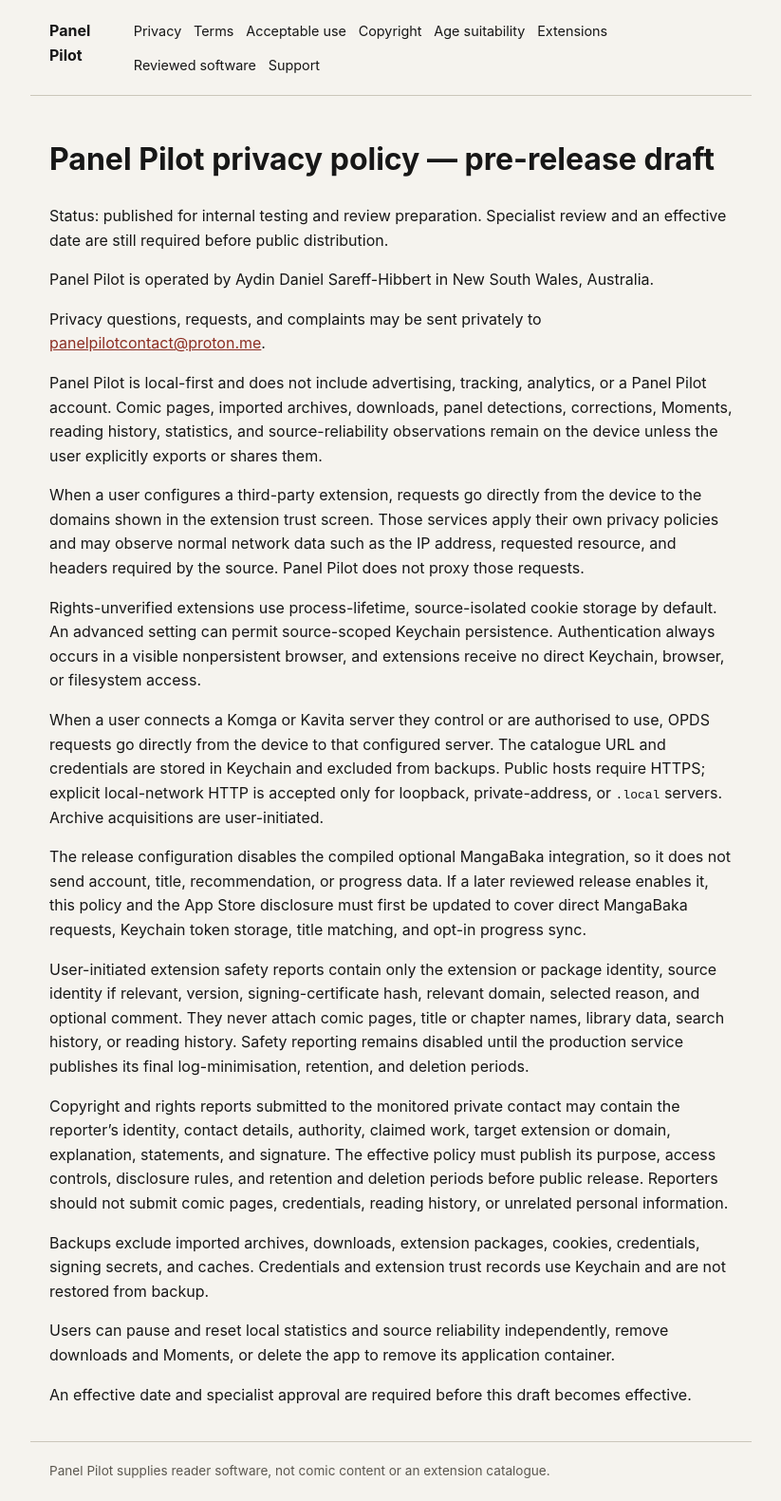
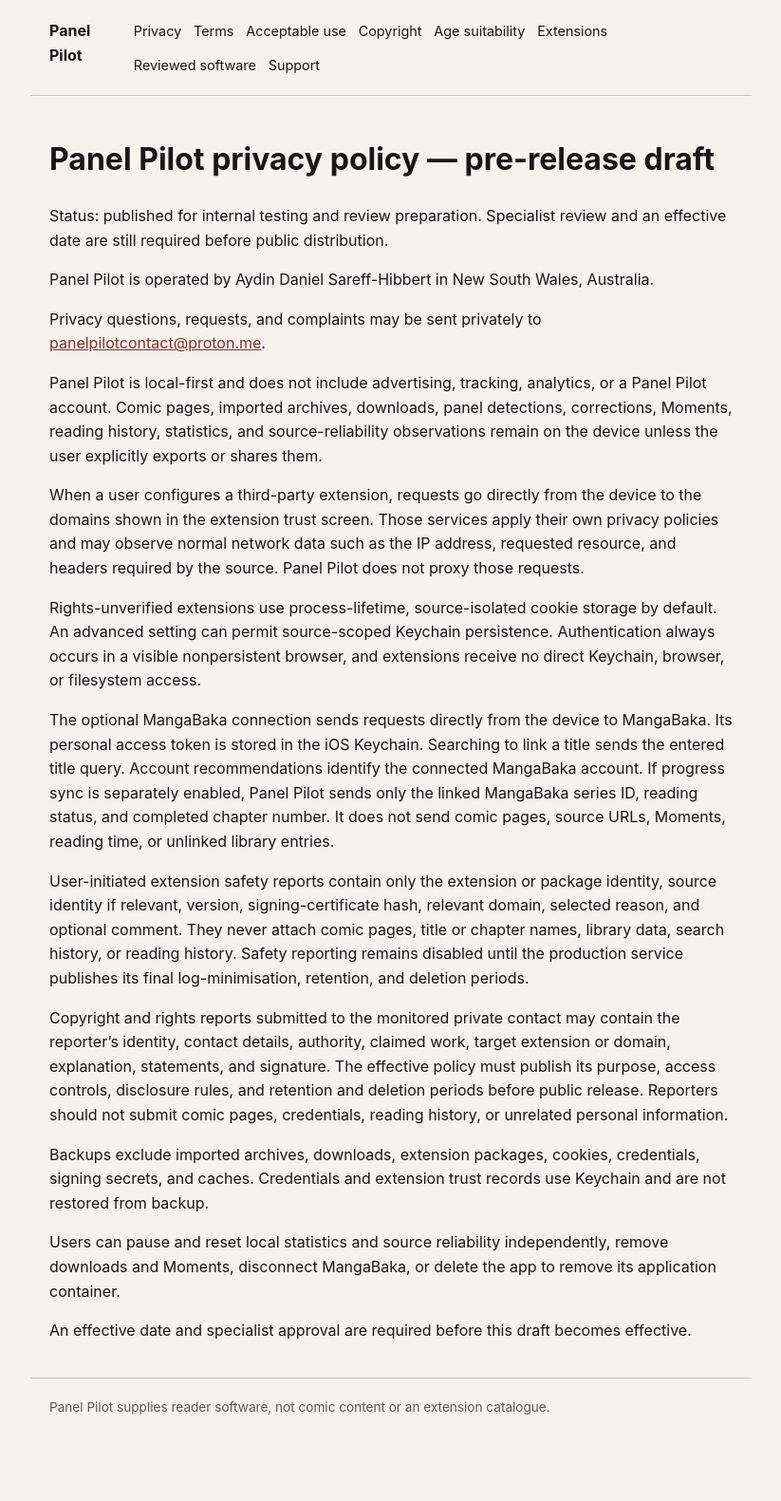
Before and after one commit to ahibbert/panelpilot-public, a Jekyll site: the page built from privacy.md, in a window 1280 px wide. Shown: the whole page at 95% size, without its empty margins (228-1051 px from the left). Built offline with Jekyll 4.4.1, drawn with Linux system fonts in a browser that asks for light colours; after the commit the page ends 1513 px from its top, so only the background shows below that.

Commit message:
Align public policies with iOS release scope

```diff
--- a/privacy.md
+++ b/privacy.md
@@ -17,9 +17,7 @@ When a user configures a third-party extension, requests go directly from the de
 
 Rights-unverified extensions use process-lifetime, source-isolated cookie storage by default. An advanced setting can permit source-scoped Keychain persistence. Authentication always occurs in a visible nonpersistent browser, and extensions receive no direct Keychain, browser, or filesystem access.
 
-When a user connects a Komga or Kavita server they control or are authorised to use, OPDS requests go directly from the device to that configured server. The catalogue URL and credentials are stored in Keychain and excluded from backups. Public hosts require HTTPS; explicit local-network HTTP is accepted only for loopback, private-address, or `.local` servers. Archive acquisitions are user-initiated.
-
-The release configuration disables the compiled optional MangaBaka integration, so it does not send account, title, recommendation, or progress data. If a later reviewed release enables it, this policy and the App Store disclosure must first be updated to cover direct MangaBaka requests, Keychain token storage, title matching, and opt-in progress sync.
+The optional MangaBaka connection sends requests directly from the device to MangaBaka. Its personal access token is stored in the iOS Keychain. Searching to link a title sends the entered title query. Account recommendations identify the connected MangaBaka account. If progress sync is separately enabled, Panel Pilot sends only the linked MangaBaka series ID, reading status, and completed chapter number. It does not send comic pages, source URLs, Moments, reading time, or unlinked library entries.
 
 User-initiated extension safety reports contain only the extension or package identity, source identity if relevant, version, signing-certificate hash, relevant domain, selected reason, and optional comment. They never attach comic pages, title or chapter names, library data, search history, or reading history. Safety reporting remains disabled until the production service publishes its final log-minimisation, retention, and deletion periods.
 
@@ -27,6 +25,6 @@ Copyright and rights reports submitted to the monitored private contact may cont
 
 Backups exclude imported archives, downloads, extension packages, cookies, credentials, signing secrets, and caches. Credentials and extension trust records use Keychain and are not restored from backup.
 
-Users can pause and reset local statistics and source reliability independently, remove downloads and Moments, or delete the app to remove its application container.
+Users can pause and reset local statistics and source reliability independently, remove downloads and Moments, disconnect MangaBaka, or delete the app to remove its application container.
 
 An effective date and specialist approval are required before this draft becomes effective.
```
Also changed, not shown: index.md (+1 -1 lines), terms.md (+1 -1 lines).
